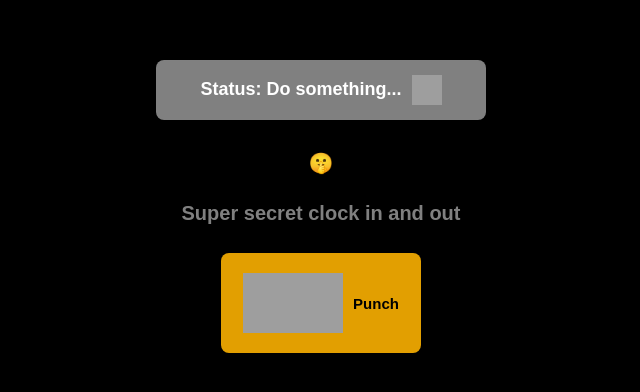
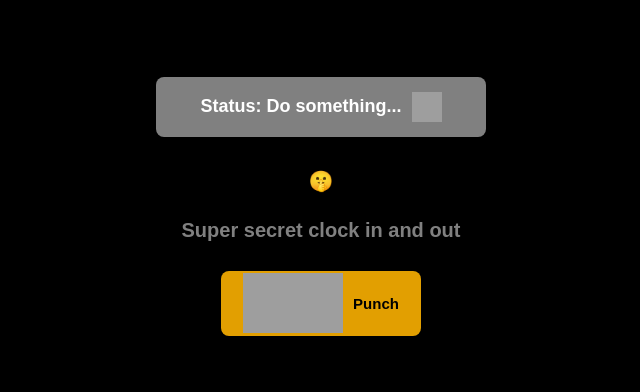
Before and after one commit to delectiomnibus/clock-in-pasha, a plain HTML site: page index.html in a window 1280 px wide. Shown: the part 216-608 px from the top of the page, without its empty margins (319-959 px from the left). Drawn offline with Linux system fonts and the light colour scheme; grey boxes are pictures that could not be loaded.

Commit message:
minor refinements in sizing

```diff
--- a/index.html
+++ b/index.html
@@ -34,7 +34,7 @@
                 border-radius: 8px;
                 width: 90%;
                 max-width: 200px;
-                height: 100px;
+                height: 65px;
                 transition: background 0.3s ease;
                 background-color: rgb(226, 159, 1);
                 color: black;
```
